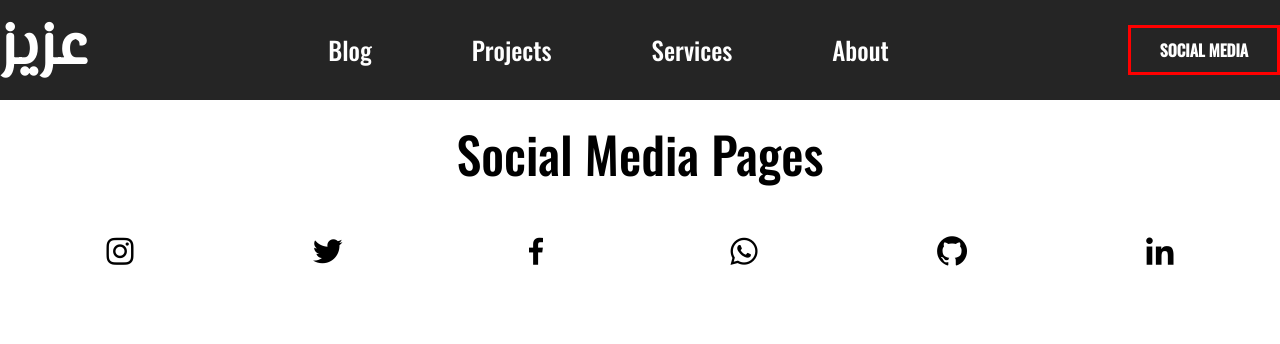
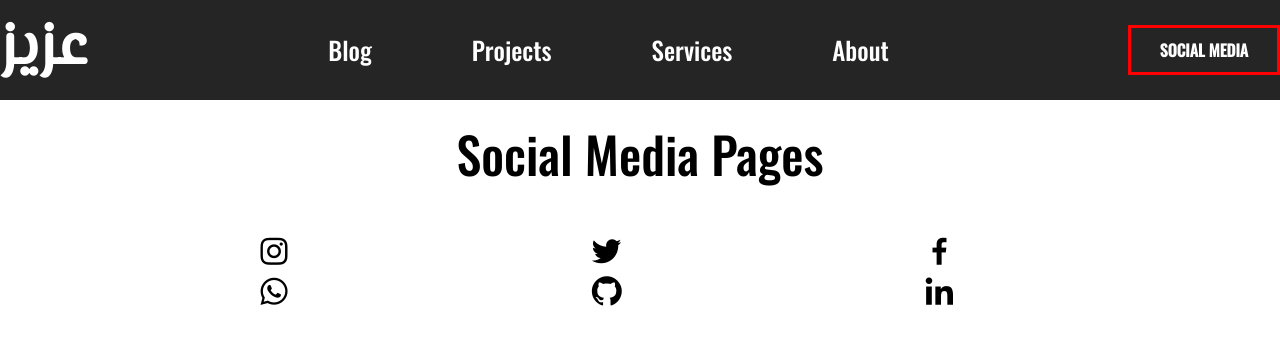
Before and after one commit to AzizkhonM/Porftolio, a Nuxt app: page /socialmedia in a window 1280 px wide. Shown: the top 344 px of the page. Built offline with nearby package versions, Linux system fonts and the light colour scheme; no server answers.

Commit message:
Social Media

```diff
--- a/pages/socialmedia/index.vue
+++ b/pages/socialmedia/index.vue
@@ -7,7 +7,7 @@
 <template>
     <div class="container mx-auto">
     <h1 class="text-[50px] font-medium text-center mb-10" data-aos="fade-in" data-aos-duration="500" data-aos-delay="500">Social Media Pages</h1>
-    <div class="card">
+    <div class="card justify-center grid grid-cols-3">
   <a class="social-link1">
     <i class="bx bxl-instagram text-4xl"></i>
   </a>
@@ -33,9 +33,8 @@
 
 <style lang="scss" scoped>
 .card {
-  display: flex;
-  justify-content: center;
-  width: 100%
+  width: 80%;
+  margin: 0 auto;
 }
 
 .card .social-link1,.card .social-link2,.card .social-link3,.card .social-link4, .card .social-link5, .card .social-link6 {
@@ -43,7 +42,7 @@
   display: flex;
   align-items: center;
   justify-content: center;
-  width: 20%;
+  width: 80%;
   color: black;
   font-size: 24px;
   text-decoration: none;
```
